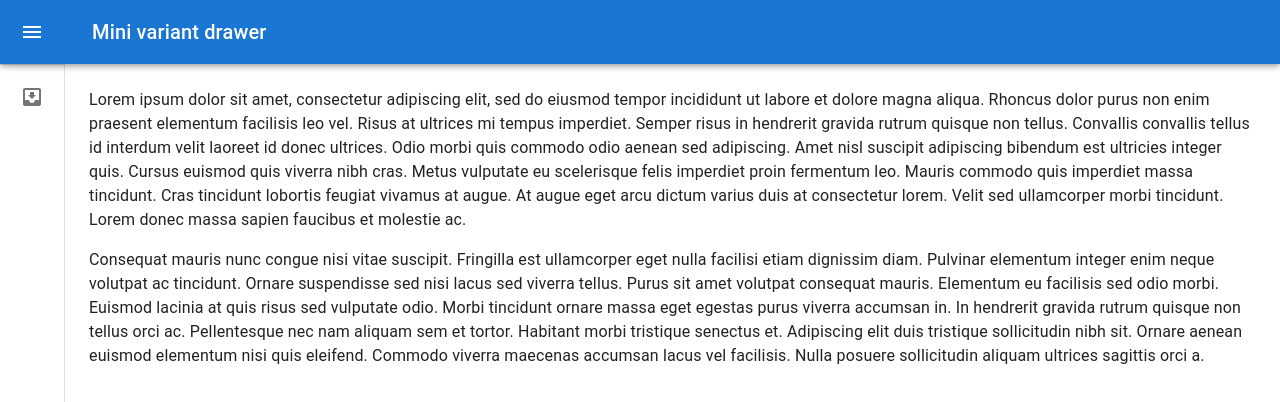
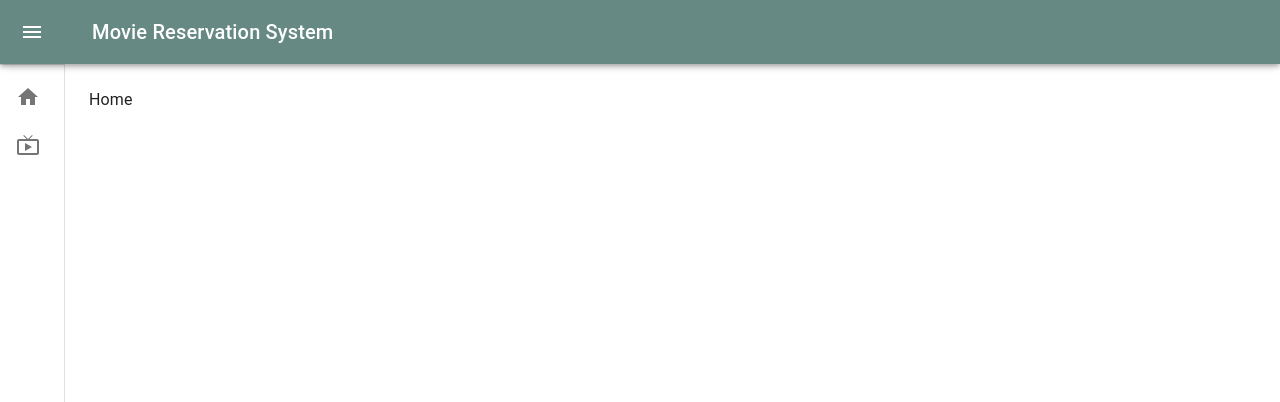
Before and after one commit to aryanclaire/MovieReservation, a React (Create React App) app: page / in a window 1280 px wide. Shown: the top 402 px of the page. Built offline with nearby package versions, Linux system fonts and the light colour scheme.

Commit message:
new updates

```diff
--- a/src/main_components/Layout.jsx
+++ b/src/main_components/Layout.jsx
@@ -16,8 +16,10 @@ import ListItem from '@mui/material/ListItem';
 import ListItemButton from '@mui/material/ListItemButton';
 import ListItemIcon from '@mui/material/ListItemIcon';
 import ListItemText from '@mui/material/ListItemText';
-import InboxIcon from '@mui/icons-material/MoveToInbox';
-import MailIcon from '@mui/icons-material/Mail';
+import { Link, Outlet } from 'react-router-dom';
+
+import HomeIcon from '@mui/icons-material/Home';
+import LiveTvIcon from '@mui/icons-material/LiveTv';
 
 const drawerWidth = 240;
 
@@ -101,7 +103,7 @@ export default function MiniDrawer() {
   return (
     <Box sx={{ display: 'flex' }}>
       <CssBaseline />
-      <AppBar position="fixed" open={open}>
+      <AppBar position="fixed" open={open} sx={{ backgroundColor: '#678983', color: 'white' }}>
         <Toolbar>
           <IconButton
             color="inherit"
@@ -116,7 +118,7 @@ export default function MiniDrawer() {
             <MenuIcon />
           </IconButton>
           <Typography variant="h6" noWrap component="div">
-            Mini variant drawer
+            Movie Reservation System
           </Typography>
         </Toolbar>
       </AppBar>
@@ -128,61 +130,32 @@ export default function MiniDrawer() {
         </DrawerHeader>
         <Divider />
         <List>
-         {/*  */}
-            <ListItem key='Text' disablePadding sx={{ display: 'block' }}>
-              <ListItemButton
-                sx={{
-                  minHeight: 48,
-                  justifyContent: open ? 'initial' : 'center',
-                  px: 2.5,
-                }}
-              >
-                <ListItemIcon
-                  sx={{
-                    minWidth: 0,
-                    mr: open ? 3 : 'auto',
-                    justifyContent: 'center',
-                  }}
-                >
-                <InboxIcon />
-                </ListItemIcon>
-                <ListItemText primary='Text' sx={{ opacity: open ? 1 : 0 }} />
-              </ListItemButton>
-            </ListItem>
-          {/*  */}
+          {/* go to home */}
+          <ListItem key='Home' disablePadding>
+            <ListItemButton component={Link} to="/"> {/* Use component prop for custom link */}
+                <ListItemIcon><HomeIcon/></ListItemIcon>
+                <ListItemText primary='Home' />
+            </ListItemButton>
+          </ListItem>
+
+          {/* go to movies */}
+          <ListItem key='Movies' disablePadding>
+            <ListItemButton component={Link} to="/movies"> {/* Use component prop for custom link */}
+                <ListItemIcon><LiveTvIcon/></ListItemIcon>
+                <ListItemText primary='Movies' />
+            </ListItemButton>
+          </ListItem>
+
+
         </List>
+
+
 
 
       </Drawer>
       <Box component="main" sx={{ flexGrow: 1, p: 3 }}>
         <DrawerHeader />
-        <Typography paragraph>
-          Lorem ipsum dolor sit amet, consectetur adipiscing elit, sed do eiusmod
-          tempor incididunt ut labore et dolore magna aliqua. Rhoncus dolor purus non
-          enim praesent elementum facilisis leo vel. Risus at ultrices mi tempus
-          imperdiet. Semper risus in hendrerit gravida rutrum quisque non tellus.
-          Convallis convallis tellus id interdum velit laoreet id donec ultrices.
-          Odio morbi quis commodo odio aenean sed adipiscing. Amet nisl suscipit
-          adipiscing bibendum est ultricies integer quis. Cursus euismod quis viverra
-          nibh cras. Metus vulputate eu scelerisque felis imperdiet proin fermentum
-          leo. Mauris commodo quis imperdiet massa tincidunt. Cras tincidunt lobortis
-          feugiat vivamus at augue. At augue eget arcu dictum varius duis at
-          consectetur lorem. Velit sed ullamcorper morbi tincidunt. Lorem donec massa
-          sapien faucibus et molestie ac.
-        </Typography>
-        <Typography paragraph>
-          Consequat mauris nunc congue nisi vitae suscipit. Fringilla est ullamcorper
-          eget nulla facilisi etiam dignissim diam. Pulvinar elementum integer enim
-          neque volutpat ac tincidunt. Ornare suspendisse sed nisi lacus sed viverra
-          tellus. Purus sit amet volutpat consequat mauris. Elementum eu facilisis
-          sed odio morbi. Euismod lacinia at quis risus sed vulputate odio. Morbi
-          tincidunt ornare massa eget egestas purus viverra accumsan in. In hendrerit
-          gravida rutrum quisque non tellus orci ac. Pellentesque nec nam aliquam sem
-          et tortor. Habitant morbi tristique senectus et. Adipiscing elit duis
-          tristique sollicitudin nibh sit. Ornare aenean euismod elementum nisi quis
-          eleifend. Commodo viverra maecenas accumsan lacus vel facilisis. Nulla
-          posuere sollicitudin aliquam ultrices sagittis orci a.
-        </Typography>
+        <Outlet />
       </Box>
     </Box>
   );
```
